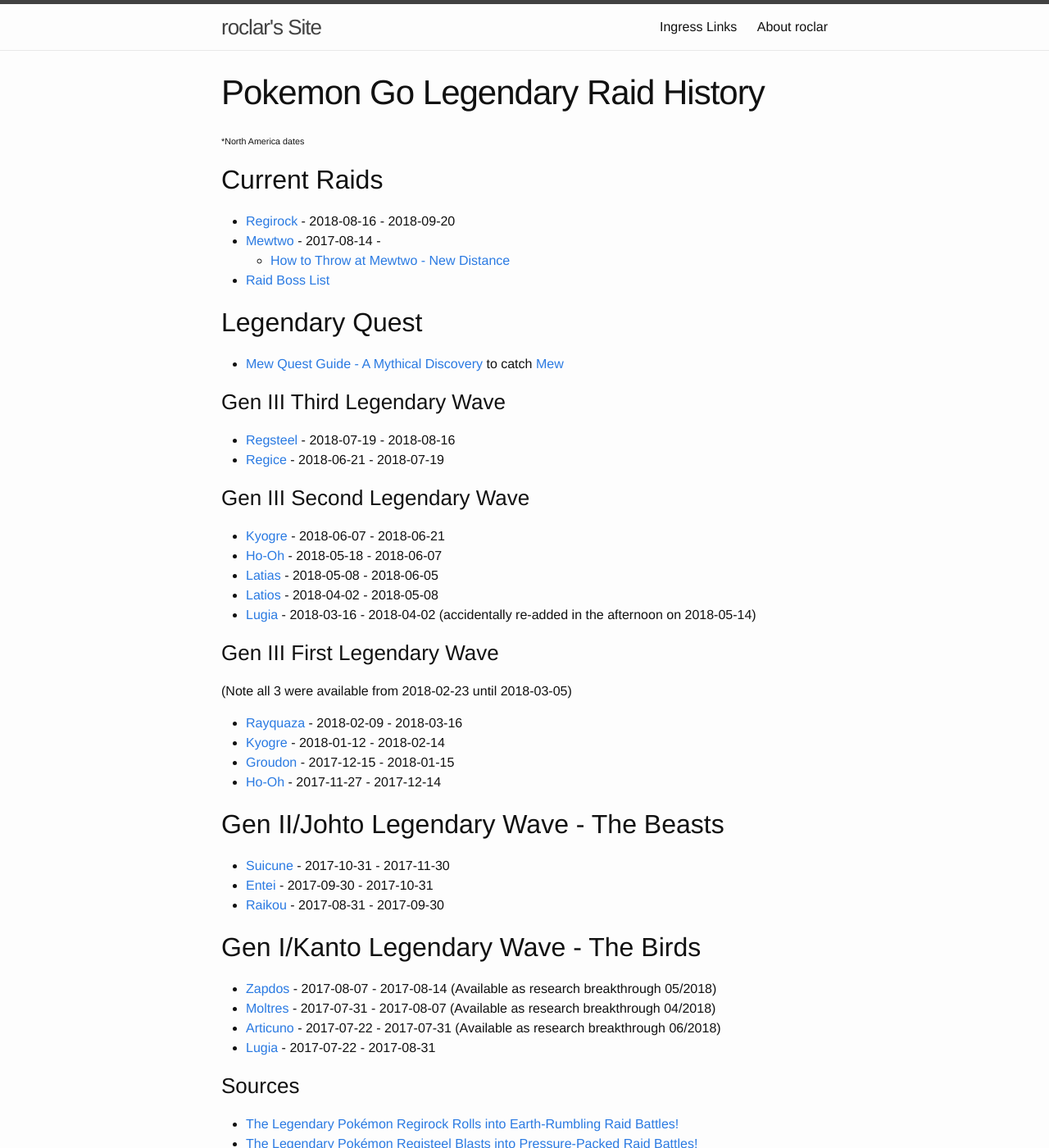
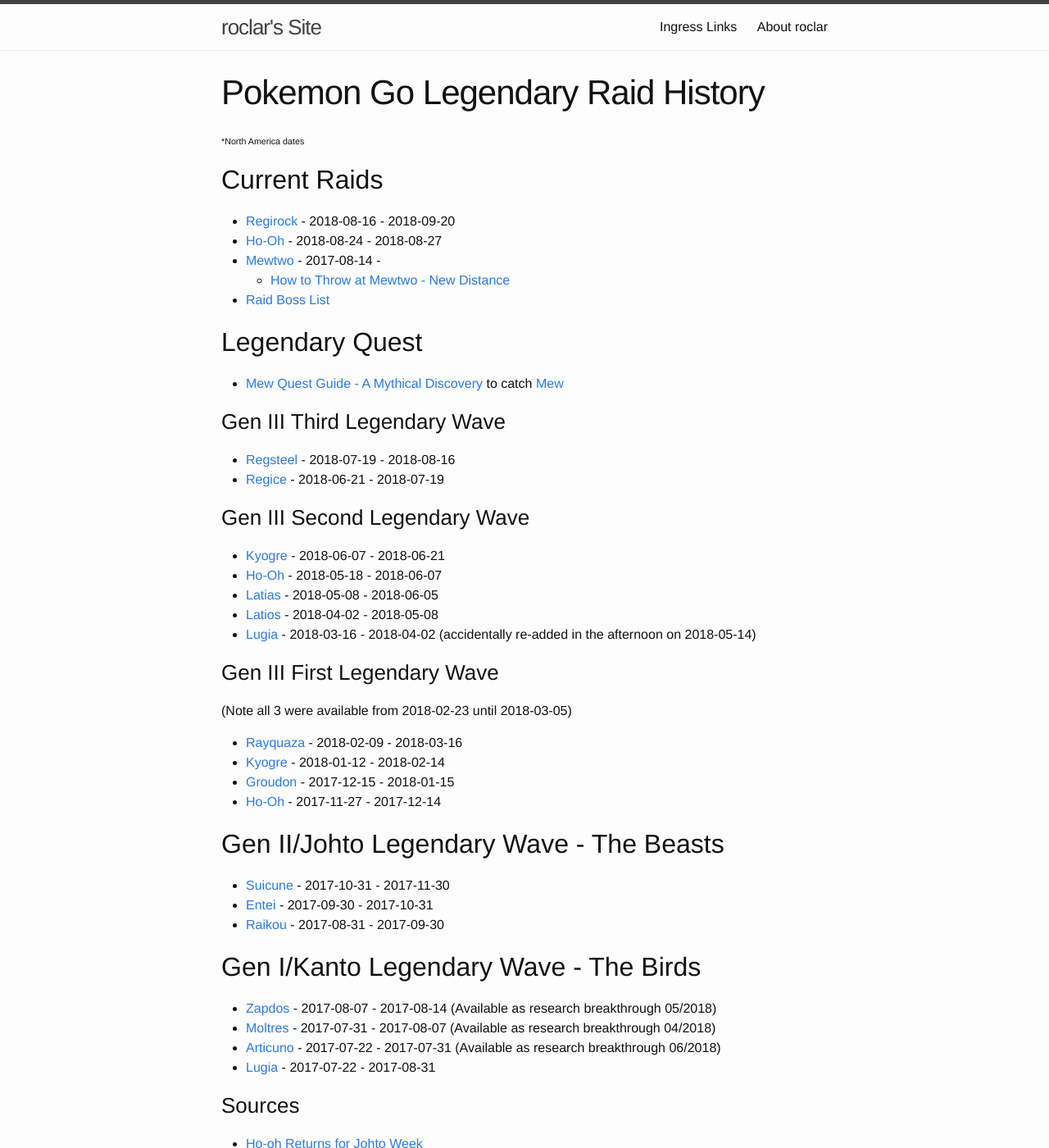
Before and after one commit to roclar/roclar.github.io, a Jekyll site: the page built from PoGoLegendaryHistory.md, in a window 1280 px wide and 1400 px high. Shown: the whole window at 82% size. Built offline with Jekyll 4.4.1, drawn with Linux system fonts in a browser that asks for light colours.

Commit message:
Added Ho-oh return for Johto week

```diff
--- a/PoGoLegendaryHistory.md
+++ b/PoGoLegendaryHistory.md
@@ -7,6 +7,7 @@
 
 ## Current Raids
 - [Regirock](https://db.pokemongohub.net/pokemon/380) - 2018-08-16 - 2018-09-20
+- [Ho-Oh](https://db.pokemongohub.net/pokemon/250) - 2018-08-24 - 2018-08-27
 - [Mewtwo](https://db.pokemongohub.net/pokemon/150) - 2017-08-14 -
     - [How to Throw at Mewtwo - New Distance](https://www.youtube.com/watch?v=hmo9-FMX7CU)
 - [Raid Boss List](https://pokemongo.gamepress.gg/raid-boss-list)
@@ -44,6 +45,7 @@
 - [Lugia](https://db.pokemongohub.net/pokemon/249) - 2017-07-22 - 2017-08-31
 
 ### Sources
+- [Ho-oh Returns for Johto Week](https://twitter.com/PokemonGoApp/status/1033081612009984000)
 - [The Legendary Pokémon Regirock Rolls into Earth-Rumbling Raid Battles!](https://pokemongolive.com/en/post/legendary-regirock/)
 - [The Legendary Pokémon Registeel Blasts into Pressure-Packed Raid Battles!](https://pokemongolive.com/en/post/legendary-registeel/)
 - [The Legendary Pokémon Regice Is Ready for Bone-Chilling Raid Battles!](https://pokemongolive.com/en/post/legendary-regice/)
```
